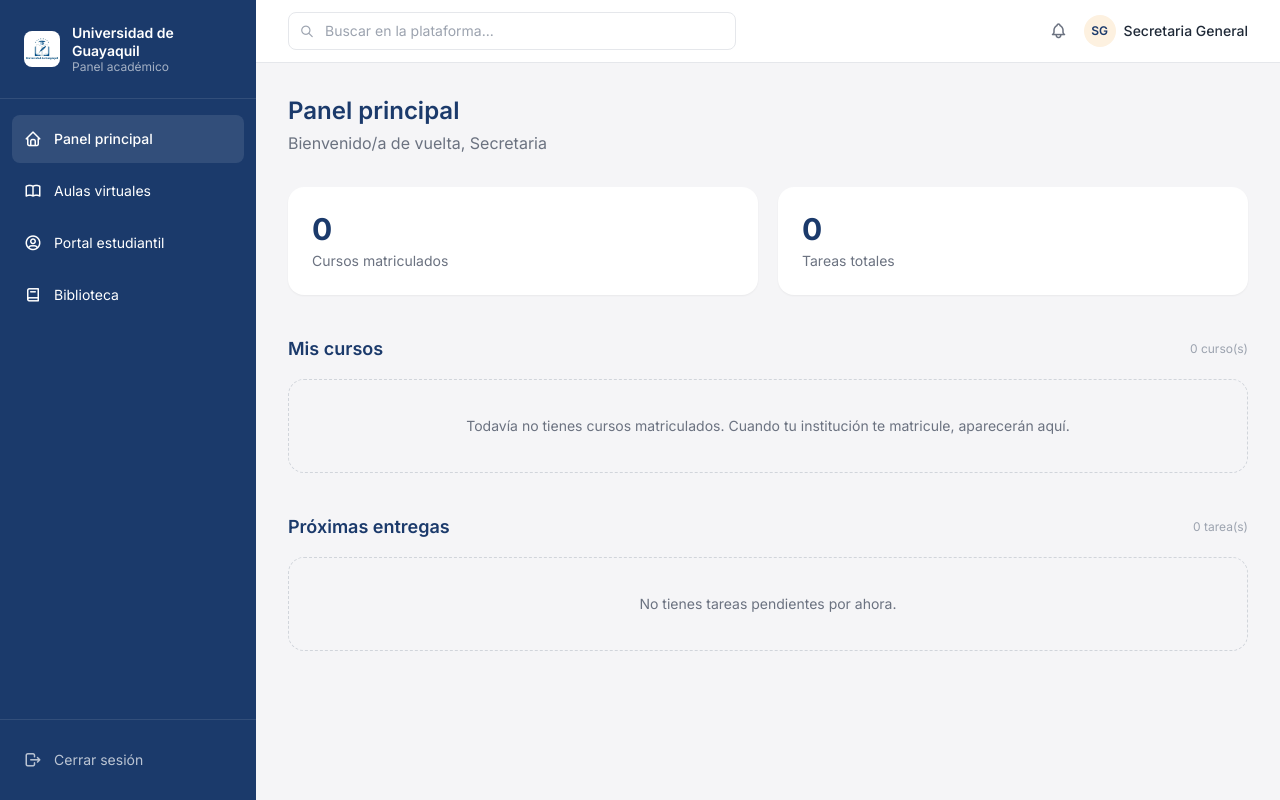
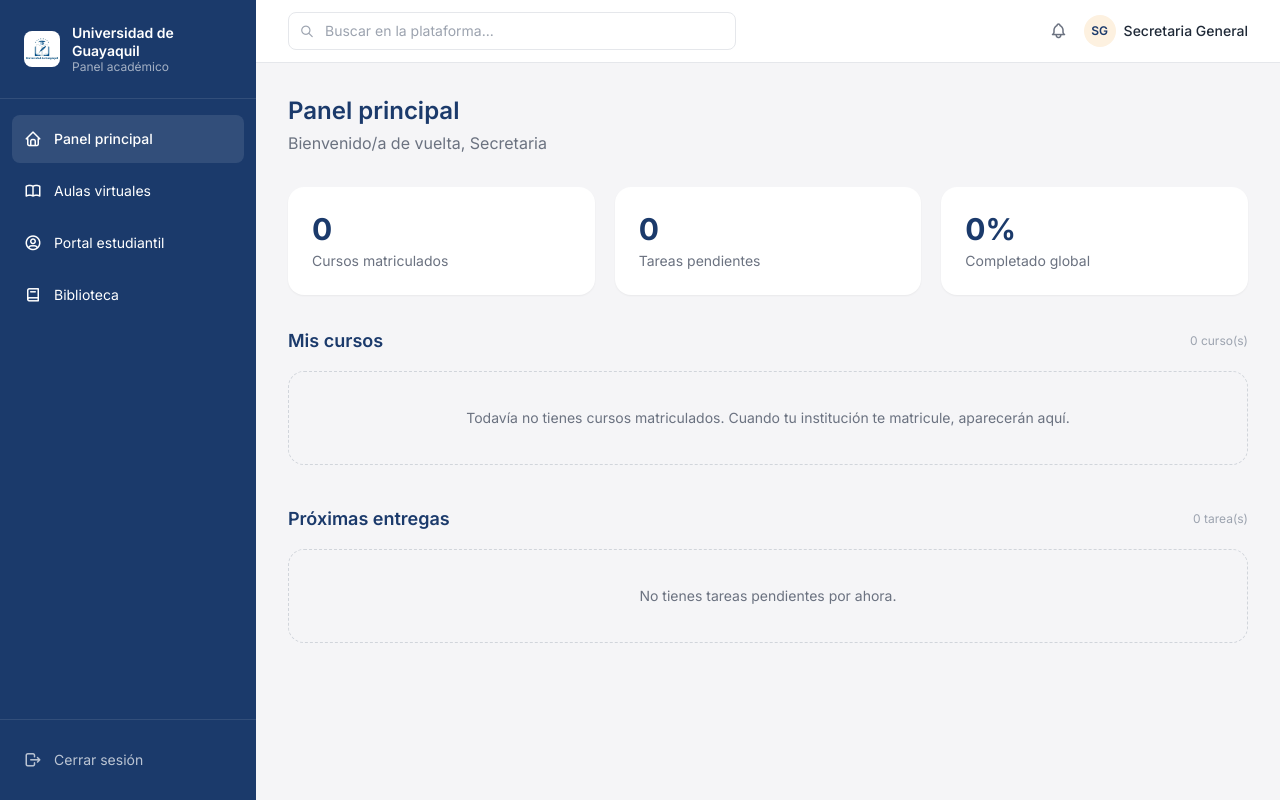
Before and after one commit to cristheboss-lu/CampusFlow-UG-Prototype, a Django app: page /dashboard/ in a window 1280 px wide. Run offline with Django 5.2, Linux system fonts and the light colour scheme; a user stored in the database is signed in; data comes from the database, SQL or seed files in the repository; both versions use the stored data as it was after the commit; some libraries are stand-ins or nearby versions.

Commit message:
Matricular a Sofia Perez con datos reales y rediseñar panel estudiante
Migracion 0009: busca a sofia.perez por username (no-op si no existe),
la matricula en hasta 2 materias con docente asignado, reutiliza o
genera la planificacion estandar de 16 semanas si falta, y crea 2-3
Tarea reales sobre las primeras actividades (la primera ya entregada)
para que el nuevo dashboard tenga datos reales que renderizar, no un
estado vacio.

dashboard_estudiante deja de mostrar asistencia y tareas "totales" sin
distincion, y pasa a:
- Mis cursos: % completado real (entregas/tareas de esa materia) en
  la barra de progreso, con carrera visible (se omite "paralelo": no
  existe ese campo en el modelo).
- Proximas entregas: solo tareas sin entrega todavia, marcando como
  "Atrasada" las que ya vencieron.
- Racha de entregas a tiempo y proximo examen destacado como
  diferenciadores sobre el patron tipo Moodle.
- Tarjetas de estadisticas: cursos matriculados, tareas pendientes,
  % completado global.

Se agregan 5 pruebas nuevas (DashboardEstudianteTests) cubriendo
porcentaje completado, atrasada/pendiente, racha, proximo examen y el
estado vacio sin matriculas. Suite completa: 18 tests en verde,
manage.py check limpio.

```diff
--- a/plataforma/templates/plataforma/dashboard_estudiante.html
+++ b/plataforma/templates/plataforma/dashboard_estudiante.html
@@ -9,44 +9,76 @@
     <p class="text-gray-500 mb-8">Bienvenido/a de vuelta, {{ request.user.first_name }}</p>
 
     <!-- Estadísticas -->
-    <div class="grid gap-5 sm:grid-cols-2 mb-10">
+    <div class="grid gap-5 sm:grid-cols-3 mb-8">
         <div class="bg-white rounded-card shadow-sm p-6">
-            <div class="text-3xl font-bold text-navy">{{ matriculas|length }}</div>
+            <div class="text-3xl font-bold text-navy">{{ total_cursos }}</div>
             <div class="text-sm text-gray-500 mt-1">Cursos matriculados</div>
         </div>
         <div class="bg-white rounded-card shadow-sm p-6">
-            <div class="text-3xl font-bold text-navy">{{ tareas_con_estado|length }}</div>
-            <div class="text-sm text-gray-500 mt-1">Tareas totales</div>
+            <div class="text-3xl font-bold text-navy">{{ total_pendientes }}</div>
+            <div class="text-sm text-gray-500 mt-1">Tareas pendientes</div>
+        </div>
+        <div class="bg-white rounded-card shadow-sm p-6">
+            <div class="text-3xl font-bold text-navy">{{ porcentaje_global }}%</div>
+            <div class="text-sm text-gray-500 mt-1">Completado global</div>
         </div>
     </div>
+
+    <!-- Destacados: racha y próximo examen -->
+    {% if racha_a_tiempo or proximo_examen %}
+    <div class="grid gap-5 sm:grid-cols-2 mb-10">
+        {% if racha_a_tiempo %}
+        <div class="bg-white rounded-card shadow-sm p-5 flex items-center gap-4">
+            <div class="w-11 h-11 rounded-full bg-amber-50 flex items-center justify-center shrink-0">
+                <i class="ti ti-flame text-xl text-amber-500" aria-hidden="true"></i>
+            </div>
+            <div>
+                <p class="text-sm font-semibold text-gray-800">{{ racha_a_tiempo }} entrega{{ racha_a_tiempo|pluralize:"s" }} seguida{{ racha_a_tiempo|pluralize:"s" }} a tiempo</p>
+                <p class="text-xs text-gray-500">Sigue así para mantener tu racha</p>
+            </div>
+        </div>
+        {% endif %}
+        {% if proximo_examen %}
+        <div class="bg-white rounded-card shadow-sm p-5 flex items-center gap-4">
+            <div class="w-11 h-11 rounded-full bg-red-50 flex items-center justify-center shrink-0">
+                <i class="ti ti-clipboard-text text-xl text-red-500" aria-hidden="true"></i>
+            </div>
+            <div class="min-w-0">
+                <p class="text-sm font-semibold text-gray-800 truncate">Próximo examen: {{ proximo_examen.nombre }}</p>
+                <p class="text-xs text-gray-500">{{ proximo_examen.unidad.parcial.planificacion.materia.codigo }} · {{ proximo_examen.fecha_entrega|date:"d/m/Y" }}</p>
+            </div>
+        </div>
+        {% endif %}
+    </div>
+    {% endif %}
 
     <!-- Mis cursos -->
     <div class="flex items-center justify-between mb-4">
         <h2 class="text-lg font-semibold text-navy">Mis cursos</h2>
-        <span class="text-xs text-gray-400">{{ matriculas|length }} curso(s)</span>
+        <span class="text-xs text-gray-400">{{ total_cursos }} curso(s)</span>
     </div>
 
-    {% if matriculas %}
+    {% if cursos %}
     <div class="grid gap-6 sm:grid-cols-2 mb-10">
-        {% for m in matriculas %}
-        <a href="{% url 'detalle_curso' m.id %}"
+        {% for item in cursos %}
+        <a href="{% url 'detalle_curso' item.matricula.id %}"
            class="group relative overflow-hidden rounded-card shadow-sm hover:shadow-2xl transition-all hover:-translate-y-1.5 text-white p-7 min-h-[190px] flex flex-col justify-between
            {% cycle 'bg-gradient-to-br from-sky-600 to-navy' 'bg-gradient-to-br from-emerald-600 to-teal-800' 'bg-gradient-to-br from-rose-500 to-pink-700' 'bg-gradient-to-br from-amber-500 to-orange-700' 'bg-gradient-to-br from-violet-600 to-indigo-800' as curso_color %}">
 
             <i class="ti ti-book-2 text-8xl text-white/10 absolute -right-3 -bottom-3 group-hover:scale-110 transition-transform" aria-hidden="true"></i>
 
             <div class="relative z-10">
-                <div class="text-xs font-semibold text-white/70 uppercase tracking-wide mb-1.5">{{ m.materia.codigo }}</div>
-                <h3 class="text-lg font-bold mb-1.5 leading-snug">{{ m.materia.nombre }}</h3>
-                <p class="text-xs text-white/70">Período {{ m.periodo.nombre }} · {{ m.estado }}</p>
+                <div class="text-xs font-semibold text-white/70 uppercase tracking-wide mb-1.5">{{ item.matricula.materia.codigo }}</div>
+                <h3 class="text-lg font-bold mb-1.5 leading-snug">{{ item.matricula.materia.nombre }}</h3>
+                <p class="text-xs text-white/70">{{ item.matricula.materia.carrera.nombre }} · Período {{ item.matricula.periodo.nombre }}</p>
             </div>
 
             <div class="relative z-10">
                 <div class="w-full bg-white/25 rounded-full h-2 mb-1.5">
-                    <div class="bg-white h-2 rounded-full" style="width: {{ m.asistencia }}%;"></div>
+                    <div class="bg-white h-2 rounded-full" style="width: {{ item.porcentaje_completado }}%;"></div>
                 </div>
                 <div class="flex items-center justify-between text-xs text-white/80">
-                    <span>Asistencia: {{ m.asistencia }}%</span>
+                    <span>{{ item.tareas_completadas }}/{{ item.tareas_totales }} completadas ({{ item.porcentaje_completado }}%)</span>
                     <span class="inline-flex items-center gap-1 font-semibold group-hover:translate-x-1 transition-transform">Entrar <i class="ti ti-arrow-right" aria-hidden="true"></i></span>
                 </div>
             </div>
@@ -62,12 +94,12 @@
     <!-- Próximas entregas -->
     <div class="flex items-center justify-between mb-4">
         <h2 class="text-lg font-semibold text-navy">Próximas entregas</h2>
-        <span class="text-xs text-gray-400">{{ tareas_con_estado|length }} tarea(s)</span>
+        <span class="text-xs text-gray-400">{{ total_pendientes }} tarea(s)</span>
     </div>
 
-    {% if tareas_con_estado %}
+    {% if proximas_entregas %}
     <div class="bg-white rounded-card shadow-sm divide-y divide-gray-100">
-        {% for item in tareas_con_estado %}
+        {% for item in proximas_entregas %}
         <a href="{% url 'entregar_tarea' item.tarea.id %}" class="flex items-center gap-4 px-5 py-4 hover:bg-gray-50 transition-colors">
             <div class="w-12 text-center shrink-0">
                 <div class="text-lg font-bold text-navy leading-none">{{ item.tarea.fecha_entrega|date:"d" }}</div>
@@ -77,16 +109,10 @@
                 <div class="text-sm font-semibold text-gray-800 truncate">{{ item.tarea.titulo }}</div>
                 <div class="text-xs text-gray-500 mt-0.5">{{ item.tarea.materia.codigo }} — {{ item.tarea.materia.nombre }}</div>
             </div>
-            {% if item.estado == "Pendiente" %}
-            <span class="text-xs font-semibold px-3 py-1 rounded-full bg-amber-50 text-amber-700 whitespace-nowrap">{{ item.estado }}</span>
-            {% elif item.estado == "Entregado" %}
-            <span class="text-xs font-semibold px-3 py-1 rounded-full bg-green-50 text-green-700 whitespace-nowrap">{{ item.estado }}</span>
-            {% elif item.estado == "Calificado" %}
-            <span class="text-xs font-semibold px-3 py-1 rounded-full bg-blue-50 text-navy whitespace-nowrap">{{ item.estado }}</span>
-            {% elif item.estado == "Atrasado" %}
-            <span class="text-xs font-semibold px-3 py-1 rounded-full bg-red-50 text-red-700 whitespace-nowrap">{{ item.estado }}</span>
+            {% if item.atrasada %}
+            <span class="text-xs font-semibold px-3 py-1 rounded-full bg-red-50 text-red-700 whitespace-nowrap">Atrasada</span>
             {% else %}
-            <span class="text-xs font-semibold px-3 py-1 rounded-full bg-gray-100 text-gray-600 whitespace-nowrap">{{ item.estado }}</span>
+            <span class="text-xs font-semibold px-3 py-1 rounded-full bg-amber-50 text-amber-700 whitespace-nowrap">Pendiente</span>
             {% endif %}
             <i class="ti ti-chevron-right text-gray-300" aria-hidden="true"></i>
         </a>
--- a/plataforma/views.py
+++ b/plataforma/views.py
@@ -132,27 +132,64 @@ def logout_estudiante(request):
 
 @login_required(login_url='login')
 def dashboard_estudiante(request):
-    """Panel del estudiante: sus materias matriculadas y tareas pendientes"""
-    matriculas = Matricula.objects.filter(estudiante=request.user).select_related('materia', 'periodo')
-
+    """Panel del estudiante: sus cursos con % completado y sus próximas entregas reales"""
+    matriculas = Matricula.objects.filter(estudiante=request.user).select_related('materia', 'materia__carrera', 'periodo')
     materias_ids = matriculas.values_list('materia_id', flat=True)
-    tareas = Tarea.objects.filter(materia_id__in=materias_ids).select_related('materia').order_by('fecha_entrega')
-
-    entregas_usuario = EntregaTarea.objects.filter(estudiante=request.user)
+
+    tareas = Tarea.objects.filter(materia_id__in=materias_ids).select_related('materia')
+    entregas_usuario = EntregaTarea.objects.filter(estudiante=request.user).select_related('tarea')
     entregas_dict = {e.tarea_id: e for e in entregas_usuario}
 
-    tareas_con_estado = []
+    tareas_por_materia = {}
+    completadas_por_materia = {}
     for tarea in tareas:
-        entrega = entregas_dict.get(tarea.id)
-        tareas_con_estado.append({
-            'tarea': tarea,
-            'entrega': entrega,
-            'estado': entrega.estado if entrega else 'Pendiente',
+        tareas_por_materia[tarea.materia_id] = tareas_por_materia.get(tarea.materia_id, 0) + 1
+        if tarea.id in entregas_dict:
+            completadas_por_materia[tarea.materia_id] = completadas_por_materia.get(tarea.materia_id, 0) + 1
+
+    cursos = []
+    for matricula in matriculas:
+        total = tareas_por_materia.get(matricula.materia_id, 0)
+        completadas = completadas_por_materia.get(matricula.materia_id, 0)
+        cursos.append({
+            'matricula': matricula,
+            'tareas_totales': total,
+            'tareas_completadas': completadas,
+            'porcentaje_completado': round(completadas / total * 100) if total else 0,
         })
 
+    hoy = timezone.now().date()
+    proximas_entregas = [
+        {'tarea': tarea, 'atrasada': tarea.fecha_entrega < hoy}
+        for tarea in tareas.order_by('fecha_entrega')
+        if tarea.id not in entregas_dict
+    ]
+
+    # Racha de entregas a tiempo: cuenta hacia atrás desde la más reciente
+    # mientras cada entrega haya llegado en o antes de su fecha_entrega.
+    racha_a_tiempo = 0
+    for entrega in entregas_usuario.order_by('-fecha_entrega'):
+        if entrega.fecha_entrega.date() <= entrega.tarea.fecha_entrega:
+            racha_a_tiempo += 1
+        else:
+            break
+
+    proximo_examen = ActividadPlanificada.objects.filter(
+        unidad__parcial__planificacion__materia_id__in=materias_ids,
+        categoria='examen',
+        fecha_entrega__gte=hoy,
+    ).select_related('unidad__parcial__planificacion__materia').order_by('fecha_entrega').first()
+
+    porcentaje_global = round(sum(c['porcentaje_completado'] for c in cursos) / len(cursos)) if cursos else 0
+
     return render(request, 'plataforma/dashboard_estudiante.html', {
-        'matriculas': matriculas,
-        'tareas_con_estado': tareas_con_estado,
+        'cursos': cursos,
+        'proximas_entregas': proximas_entregas,
+        'total_cursos': len(cursos),
+        'total_pendientes': len(proximas_entregas),
+        'porcentaje_global': porcentaje_global,
+        'racha_a_tiempo': racha_a_tiempo,
+        'proximo_examen': proximo_examen,
     })
 
 
```
Also changed, not shown: plataforma/tests.py (+104 -0 lines), db.sqlite3, plataforma/migrations/0009_matricular_sofia_perez.py (added).
